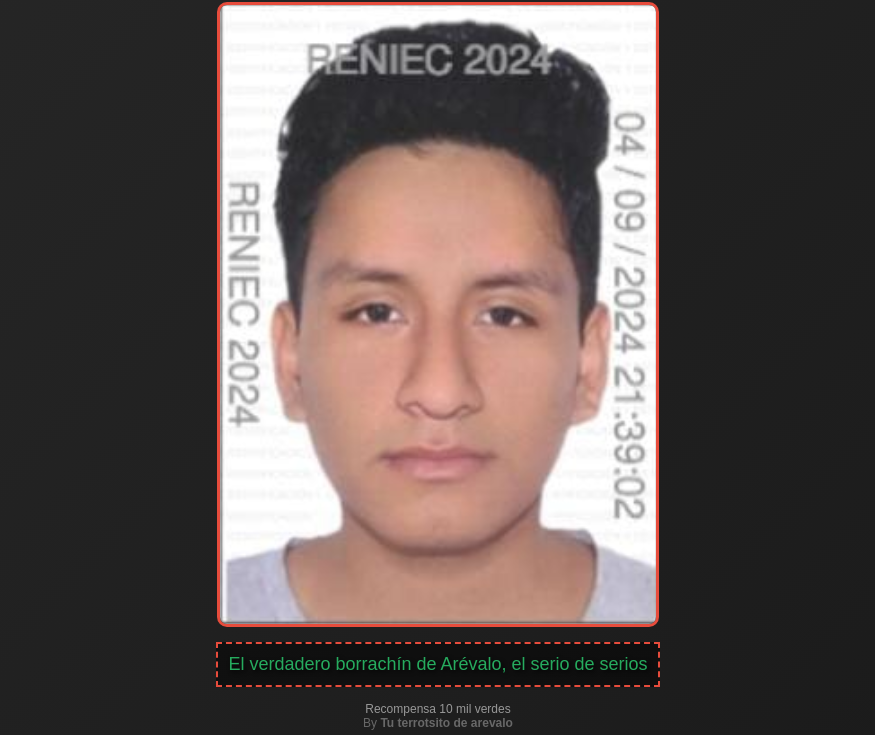
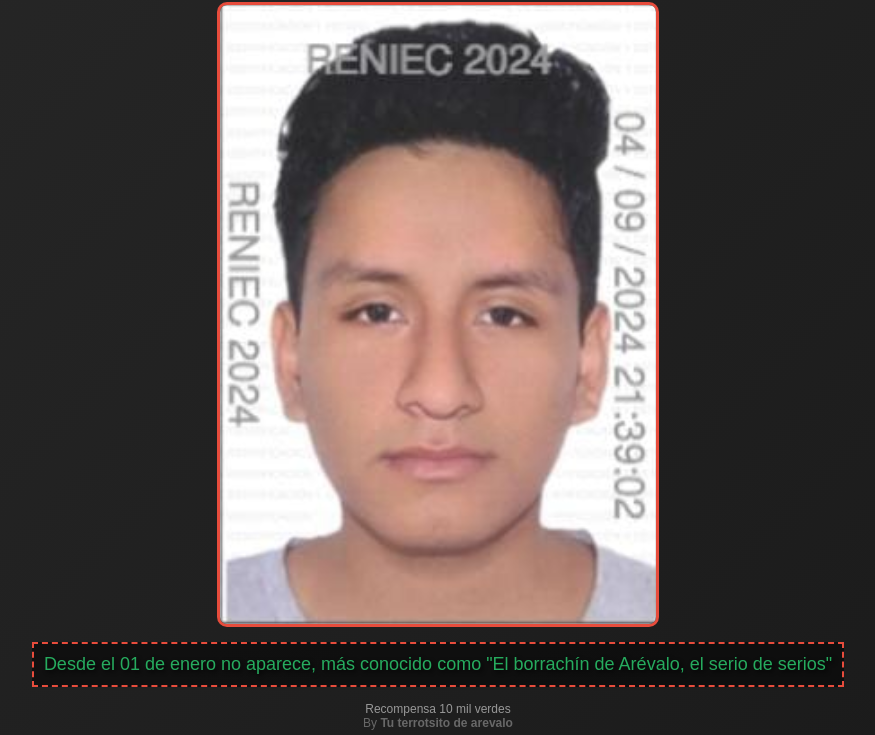
Before and after one commit to AnonyMovsJs/se--busca, a plain HTML site: page index.html in a window 1280 px wide. Shown: the part 65-800 px from the top of the page, without its empty margins (202-1077 px from the left). Drawn offline with Linux system fonts and the light colour scheme.

Commit message:
Commit 3

```diff
--- a/index.html
+++ b/index.html
@@ -137,7 +137,7 @@
     <img src="peña.png" alt="Foto de Chikio Peña">
 
     <div class="adornos">
-      <p class="graffiti">El verdadero borrachín de Arévalo, el serio de serios</p>
+      <p class="graffiti">Desde el 01 de enero no aparece, más conocido como "El borrachín de Arévalo, el serio de serios"</p>
     </div>
 
     <footer>
```
